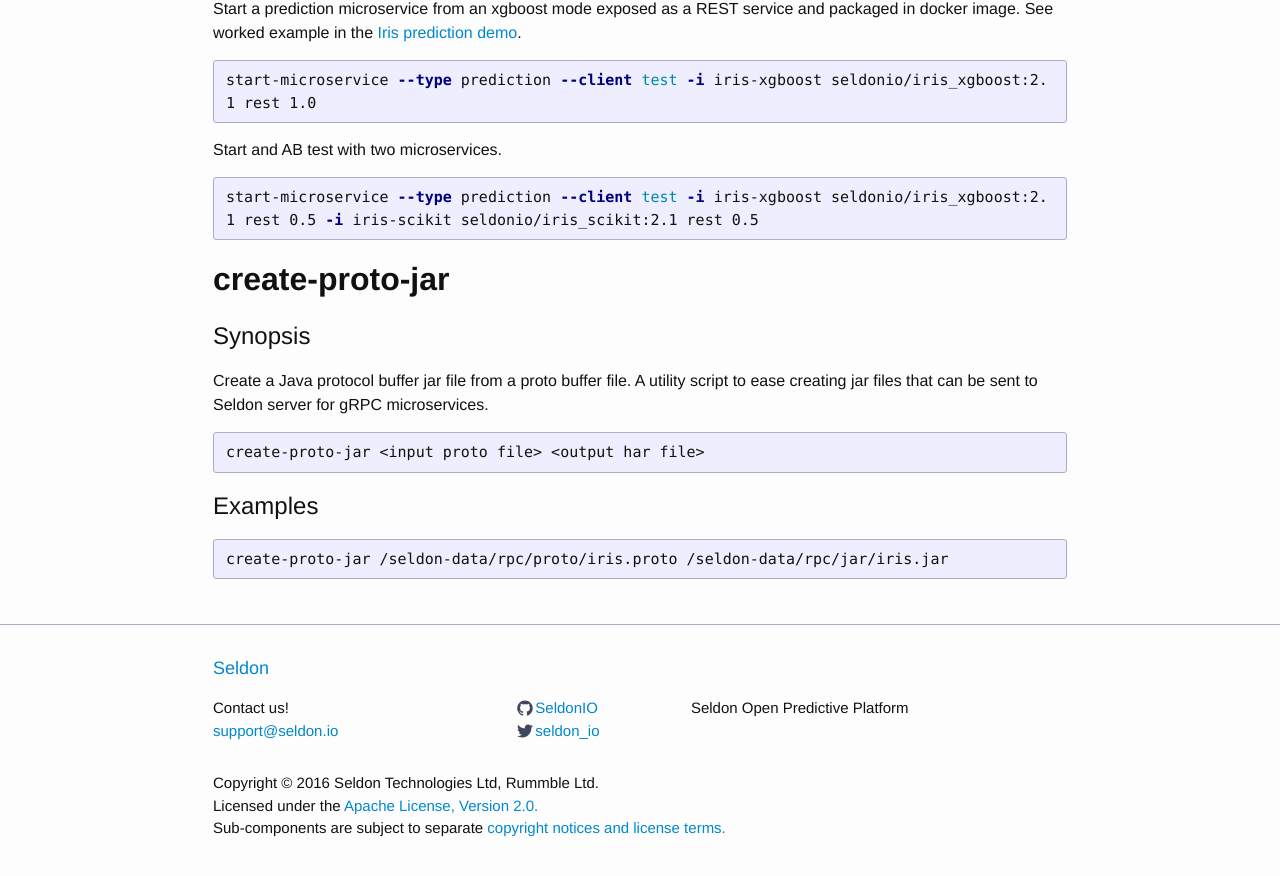
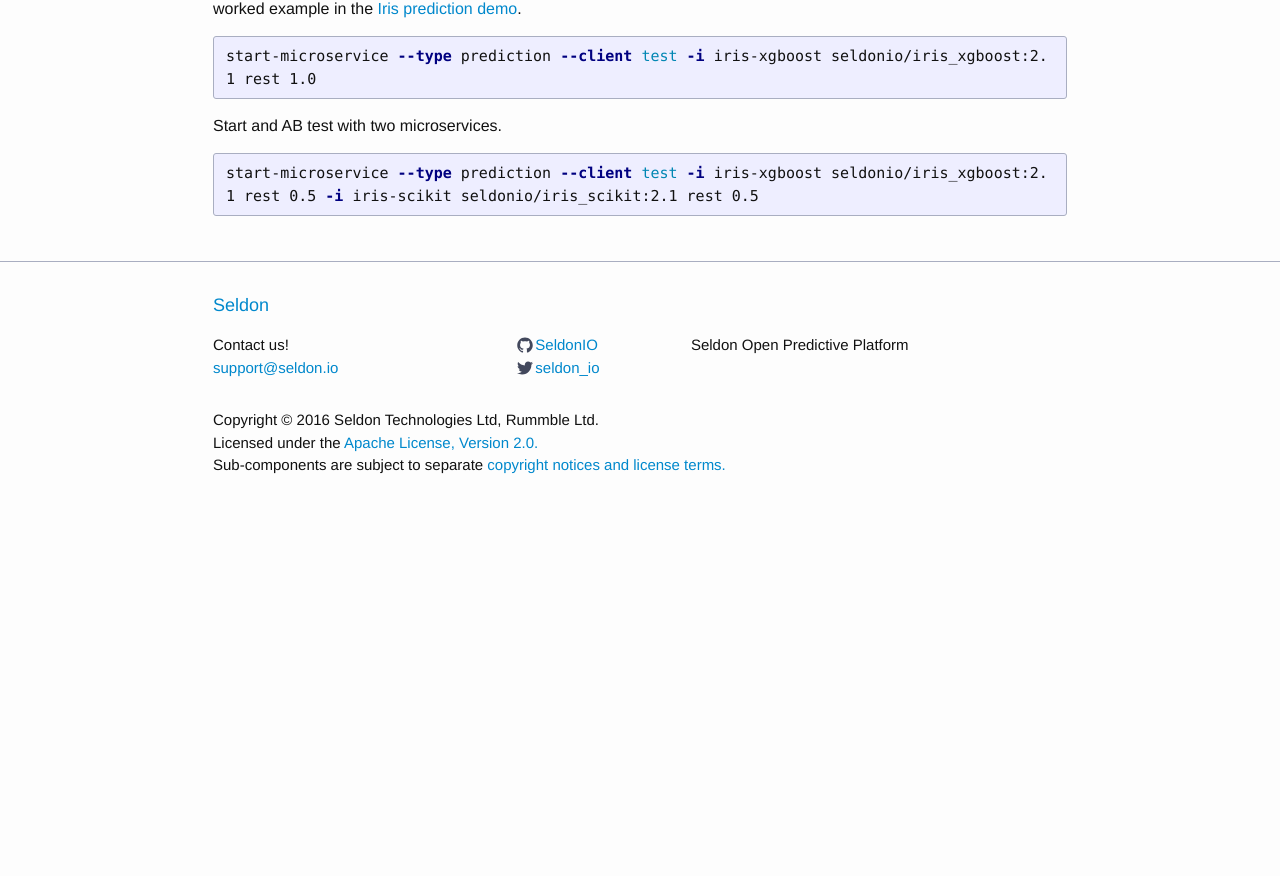
Before and after one commit to SeldonIO/seldonio.github.com, a Jekyll site: the page built from scripts.md, in a window 1280 px wide and 900 px high, scrolled down 2128 px. Shown: the top 876 px of the window. Built offline with Jekyll 4.4.1, drawn with Linux system fonts in a browser that asks for light colours; after the commit the page ends 2665 px from its top, so only the background shows below that; grey boxes are pictures that could not be loaded.

Commit message:
remove script no longer needed

```diff
--- a/scripts.md
+++ b/scripts.md
@@ -10,7 +10,7 @@ Seldon provides several scripts to aid starting Seldon, provisioning services an
 * [**seldon-down**](#seldon-down)
 * [**seldon-cli**](#seldon-cli)
 * [**start-microservice**](#start-microservice)
-* [**create-proto-jar**](#create-proto-jar)
+
 
 # <a name="seldon-up"></a>**seldon-up**
 
@@ -97,20 +97,3 @@ Start and AB test with two microservices.
 {% highlight bash %}
 start-microservice --type prediction --client test -i iris-xgboost seldonio/iris_xgboost:2.1 rest 0.5 -i iris-scikit seldonio/iris_scikit:2.1 rest 0.5
 {% endhighlight %}
-
-
-# <a name="create-proto-jar"></a>**create-proto-jar**
-
-## Synopsis
-Create a Java protocol buffer jar file from a proto buffer file. A utility script to ease creating jar files that can be sent to Seldon server for gRPC microservices.
-
-{% highlight bash %}
-create-proto-jar <input proto file> <output har file>
-{% endhighlight %}
-
-
-## Examples
-
-{% highlight bash %}
-create-proto-jar /seldon-data/rpc/proto/iris.proto /seldon-data/rpc/jar/iris.jar
-{% endhighlight %}
```
